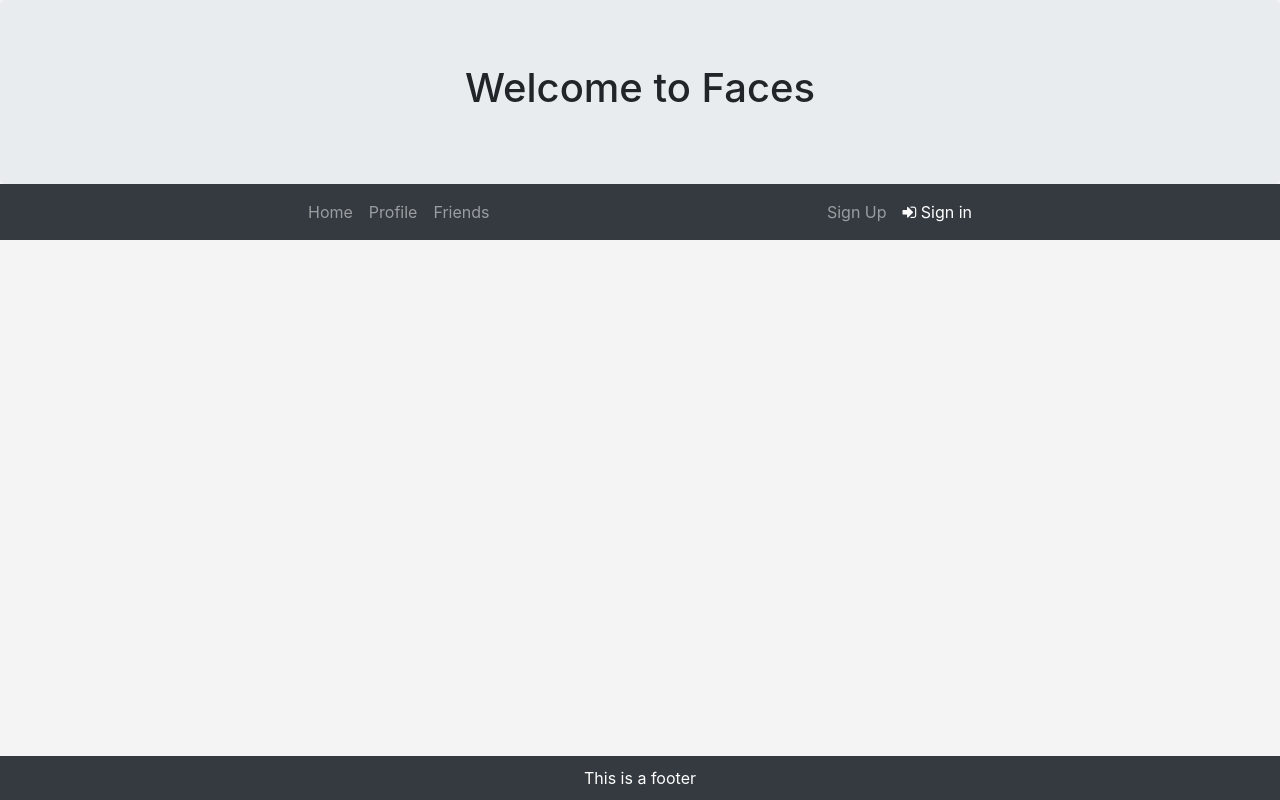
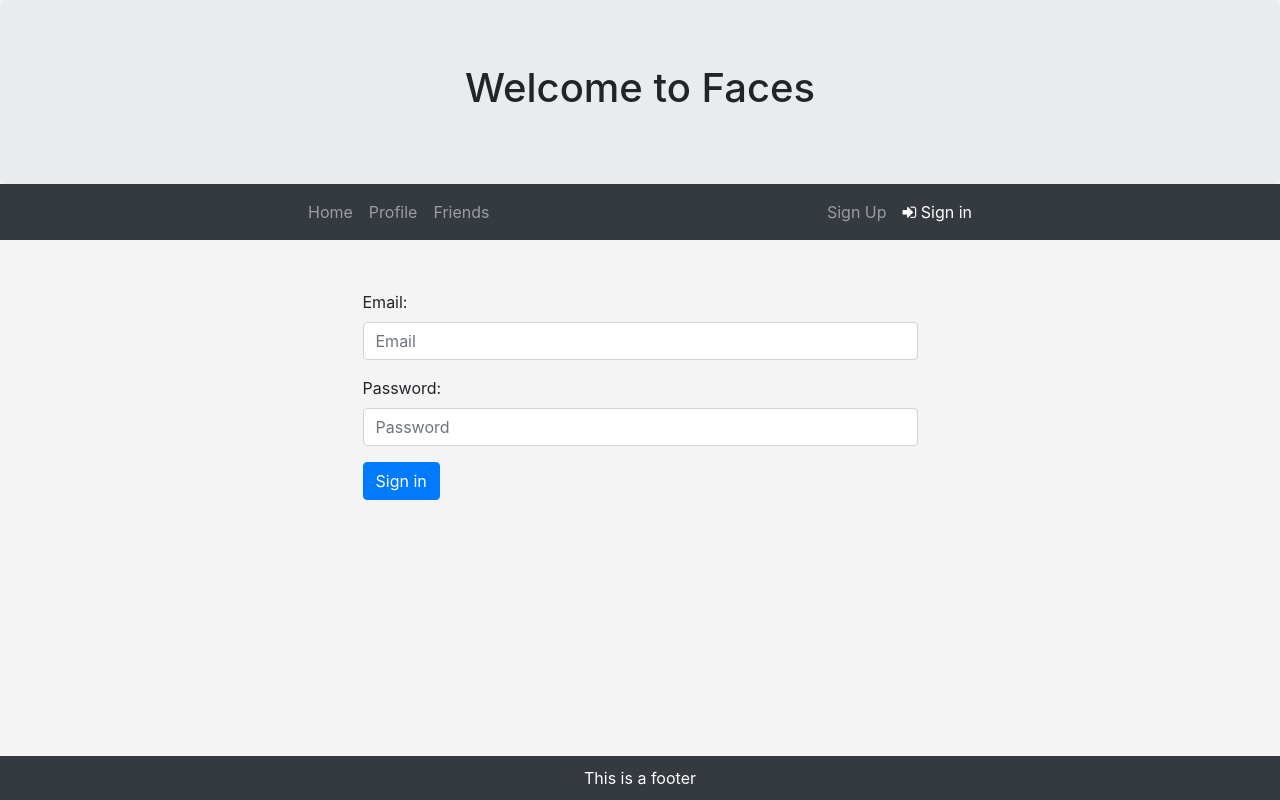
Before and after one commit to Arsalan-Sadri/20_Project_3_ReactSocialMedia, a React (Create React App) app in the folder client/: page /sign-in in a window 1280 px wide. Built offline with nearby package versions, Linux system fonts and the light colour scheme.

Commit message:
added the sign in form

```diff
--- a/client/src/App.js
+++ b/client/src/App.js
@@ -5,6 +5,7 @@ import Navbar from "./components/Navbar";
 import Header from "./components/Header";
 import SignUp from "./components/SignUp";
 import Footer from "./components/Footer";
+import SignIn from "./components/SignIn";
 
 const App = () => (
     <React.Fragment>
@@ -15,7 +16,7 @@ const App = () => (
                 <Switch>
                     {/* <Route exact path="/" component={Books} /> */}
                     <Route exact path="/sign-up" component={SignUp} />
-                    {/* <Route exact path="/books/:id" component={Detail} /> */}
+                    <Route exact path="/sign-in" component={SignIn} />
                     {/* <Route component={NoMatch} /> */}
                 </Switch>
             </Router>
--- /dev/null
+++ b/client/src/components/SignIn/SignIn.css
@@ -0,0 +1,4 @@
+.my-form-wrapper {
+    width: 50%;
+    margin: auto;
+}
--- /dev/null
+++ b/client/src/components/SignIn/SignIn.js
@@ -0,0 +1,68 @@
+import React from "react";
+import "./SignIn.css";
+
+class SignIn extends React.Component {
+    state = {
+        email: "",
+        password: ""
+    };
+
+    inputChangeHandler = event => {
+        const { name, value } = event.target;
+
+        this.setState({
+            [name]: value
+        });
+    };
+
+    formSubmitHandler = event => {
+        event.preventDefault();
+        alert(`Hello`);
+        this.setState({
+            firstName: "",
+            lastName: ""
+        });
+    };
+
+    render() {
+        return (
+            <div className="my-form-wrapper">
+                <form>
+
+                    <div className="form-group">
+                        <label htmlFor="email">Email:</label>
+                        <input
+                            id="email"
+                            className="form-control"
+                            value={this.state.email}
+                            name="email"
+                            onChange={this.inputChangeHandler}
+                            type="email"
+                            placeholder="Email"
+                        />
+                    </div>
+                    <div className="form-group">
+                        <label htmlFor="password">Password:</label>
+                        <input
+                            id="password"
+                            className="form-control"
+                            value={this.state.password}
+                            name="password"
+                            onChange={this.inputChangeHandler}
+                            type="password"
+                            placeholder="Password"
+                        />
+                    </div>
+                    <button
+                        className="btn btn-primary"
+                        onClick={this.formSubmitHandler}
+                        type="submit">
+                        Sign in
+                    </button>
+                </form>
+            </div>
+        );
+    }
+}
+
+export default SignIn;
--- /dev/null
+++ b/client/src/components/SignIn/index.js
@@ -0,0 +1 @@
+export {default} from "./SignIn";
--- a/client/src/components/SignUp/SignUp.js
+++ b/client/src/components/SignUp/SignUp.js
@@ -95,7 +95,7 @@ class SignUp extends React.Component {
                         className="btn btn-primary"
                         onClick={this.formSubmitHandler}
                         type="submit">
-                        Submit
+                        Sign up
                     </button>
                 </form>
             </div>
```
